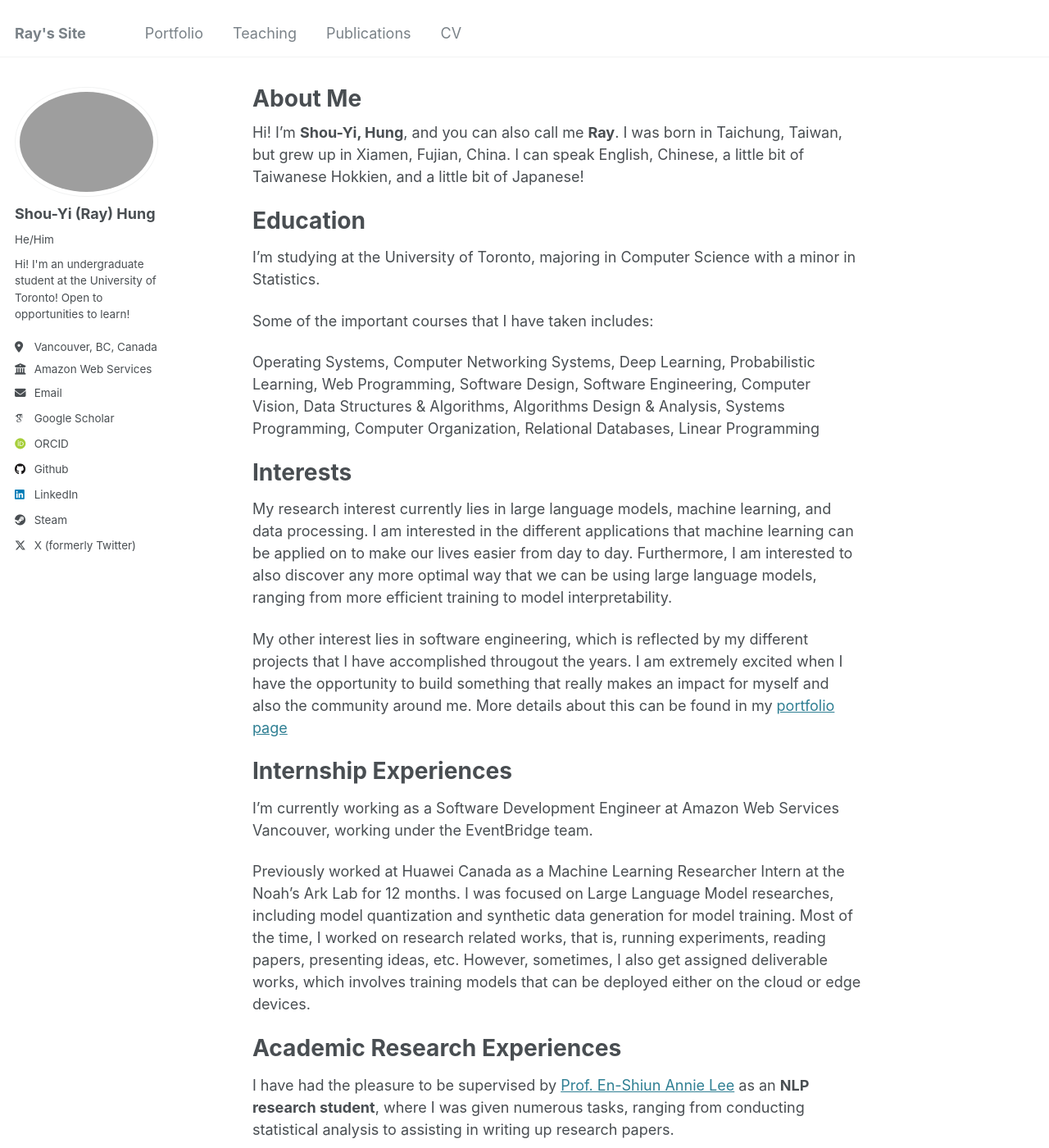
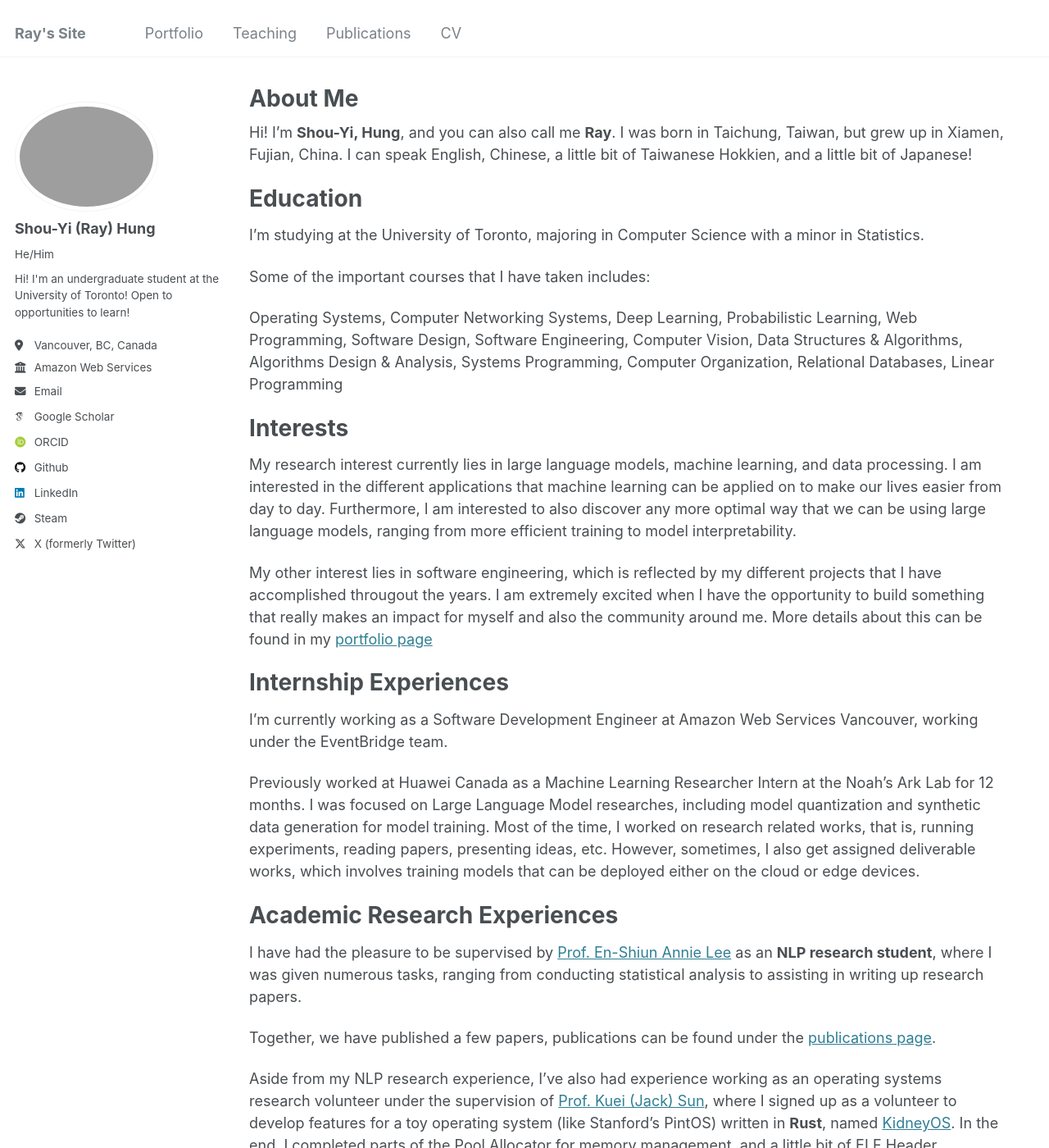
Before and after one commit to Lei-Tin/PortfolioPage, a Jekyll site: the page built from _pages/about.md, in a window 1280 px wide and 1400 px high. Shown: the whole window at 82% size. Built offline with Jekyll 4.4.1, drawn with Linux system fonts in a browser that asks for light colours; some web fonts are replaced.

Commit message:
[+] Update css so that the sidebar looks better

```diff
--- a/_sass/_base.scss
+++ b/_sass/_base.scss
@@ -1,16 +1,10 @@
 /* ==========================================================================
    BASE ELEMENTS
    ========================================================================== */
-html {
-  /* sticky footer fix */
-  position: relative;
-  min-height: 100%;
-}
 
 body {
   margin: 0;
   padding: $masthead-height 0 0;
-  padding-bottom: 9em;
   color: $text-color;
   font-family: $global-font-family;
   line-height: 1.5;
--- a/_sass/_footer.scss
+++ b/_sass/_footer.scss
@@ -7,13 +7,11 @@
   float: left;
   margin-left: 0;
   margin-right: 0;
-  width: 100%;
-  clear: both;
-  /* sticky footer fix start */
-  position: absolute;
-  bottom: 0em;
+  width: 100%;  clear: both;
+  /* footer flows with content instead of fixed position */
+  position: relative;
   height: auto;
-  /* sticky footer fix end */
+  z-index: 1;
   margin-top: 3em;
   color: mix(#fff, $gray, 25%);
   -webkit-animation: intro 0.3s both;
--- a/_sass/_page.scss
+++ b/_sass/_page.scss
@@ -11,6 +11,14 @@
   animation: intro 0.3s both;
   animation-delay: 0.35s;
 
+  // Use flexbox for sidebar and content layout with sticky sidebar
+  @include breakpoint($large) {
+    display: flex;
+    flex-direction: row;
+    align-items: flex-start;
+    gap: 2em;
+  }
+
   @include breakpoint($x-large) {
     max-width: $x-large;
   }
@@ -18,9 +26,8 @@
 
 .page {
   @include breakpoint($large) {
-    @include span(10 of 12 last);
-    @include prefix(0.75 of 12);
-    @include suffix(2 of 12);
+    flex: 1;  // Take up remaining space after sidebar
+    min-width: 0;  // Prevent flex item from overflowing
   }
 
   .page__inner-wrap {
--- a/_sass/_sidebar.scss
+++ b/_sass/_sidebar.scss
@@ -9,19 +9,17 @@
 .sidebar {
   -webkit-transform: translate3d(0, 0, 0);
           transform: translate3d(0, 0, 0);
-
   @include clearfix();
-  margin-bottom: 1em;
-
-  @media screen and (min-width: $sidebar-screen-min-width) {
-    height: 100vh;
+  margin-bottom: 1em;  @media screen and (min-width: $sidebar-screen-min-width) {
     overflow-y: auto;               // Add scrollbar if the sidebar is too long
-    position: fixed;
-    padding-top: $masthead-height;
-  }
-
-  @include breakpoint($large) {
-    @include span(2 of 12);
+    position: sticky;               // Sticky positioning - sticks until pushed by footer
+    top: $masthead-height;          // Stick below the header
+    padding-top: 1em;               // Padding from the top
+    padding-bottom: 1em;            // Add some padding at the bottom
+    height: calc(100vh - #{$masthead-height} - 2em);  // Full height minus header and paddings
+    z-index: 10;                    // Higher z-index to stay above footer
+  }  @include breakpoint($large) {
+    flex: 0 0 200px;  // Don't grow, don't shrink, fixed 200px width
     opacity: 1;
     -webkit-transition: opacity 0.2s ease-in-out;
             transition: opacity 0.2s ease-in-out;
@@ -29,10 +27,8 @@
     &:hover {
       opacity: 1;
     }
-  }
-
-  @include breakpoint($x-large) {
-    max-width: $sidebar-link-max-width;
+  }  @include breakpoint($x-large) {
+    flex: 0 0 250px;  // Don't grow, don't shrink, fixed 250px width
     padding-right: 0;
   }
 
```
